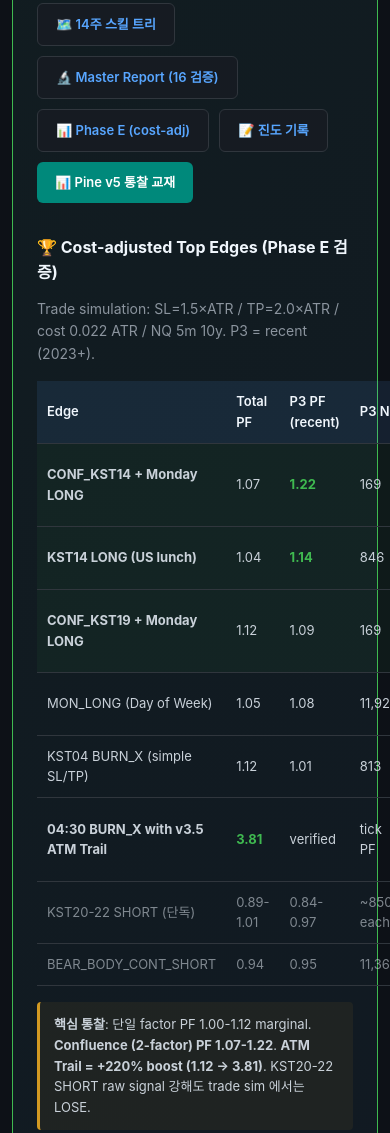
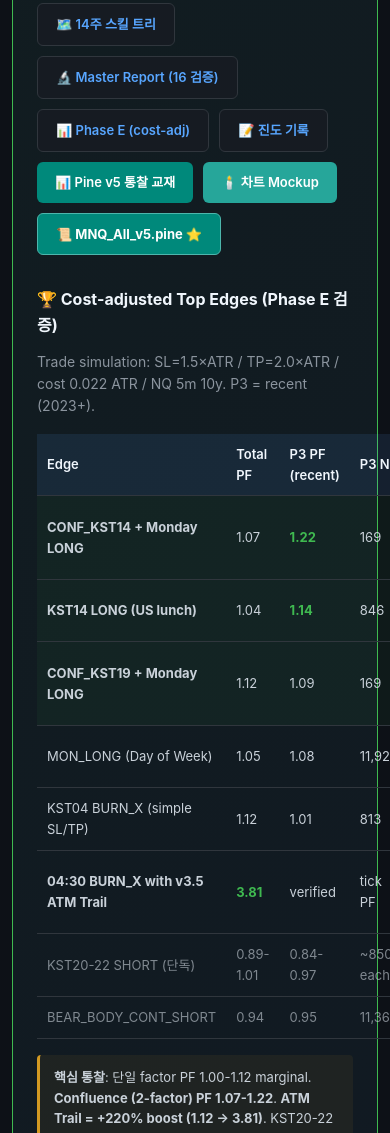
Before and after one commit to GGobugiTheSquirtle/nq-study-materials-v1, a plain HTML site: page _html/index.html in a window 390 px wide. Shown: the part 4757-5890 px from the top of the page. Drawn offline with nearby package versions, Linux system fonts and the light colour scheme; animation ran at ten frames a second.

Commit message:
v2.6: MNQ_All_v5.pine — 11 insights 통합 (847 lines, +179 vs v4)
WHAT: v4 (668 lines) 기반 + 11 research-verified insights → 새 Pine 파일

Phase 1 (필수 high priority):
1. KST 19 LONG bias signal (last_2y +0.62 ATR ⭐⭐⭐)
2. Day of Week filter (Mon LONG / Tue SHORT)
3. ATR z 60-day rolling + Squeeze detector + 04:30 GUARD
4. Top Buy Risk 🚨 alert (swing high + fib < 23.6%)
5. Confluence flag 🔥 + HUD row

Phase 2 (보조 mid):
6. KST 14 LONG (US lunch)
7. KST 20-22 SHORT 위험 background
8. ATM v2 권장 ticks HUD (HE-001 30/18/18)

Phase 3 (학습 informational):
9. Strong body candle dot (D4)
10. Multi-TF alignment (15m + 1h request.security)
11. EMA20 touch counter (informational, default OFF)

새 input toggles:
- i_show_v5 (master)
- i_v5_show_kst_hour / dow / squeeze / topbuy / conf / strong / touch / mtf
- i_v5_squeeze_window (default 12)
- i_v5_squeeze_z (default -0.5)
- i_v5_topbuy_pct (default 0.236)
- i_v5_topbuy_lookback (default 5)
- i_alert_v5

Backgrounds:
- Squeeze BG (gray opacity 92)
- Edge time BG (green opacity 94)
- KST 20-22 warn BG (orange opacity 95)

HUD extensions:
- Reference HUD: 4 → 6 rows (DOW + Multi-TF + ATR z/Squeeze 추가)
- Signal HUD: 5 → 8 rows (KST + CONF + ATM v2)

Plotshapes 추가:
- 04:30 BURN_X clean (lime triangleup + ⚡)
- KST 19/14/15 LONG (aqua triangleup with text)
- KST 20-22 warning (orange diamond)
- 04:30 GUARD SKIP (red xcross + SKIP)
- CONFLUENCE flag (teal flag + 🔥 + label)
- Top Buy Risk (red labeldown + 🚨)
- Strong body dots (green/red small circle)
- EMA20 touch counter labels (yellow tiny)

Alerts (v4 + 7 new v5):
- 04:30 clean / 04:30 SKIP guard / KST 19 / KST 14
- CONF KST14+Mon / CONF KST19+Mon / Top Buy Risk

Backward compat: 모든 v4 toggle/output 보존. v5 = additive layer.

Distribution:
- 원본: 공부/해외선물_나스닥_NQ/v3_research/MNQ_All_v5.pine
- GitHub repo: study_materials_v1/pine/MNQ_All_v5.pine + v4 사본
- index.html nav: 📜 MNQ_All_v5.pine link (847 lines emphasis)

Pine TDV import:
1. TDV editor → New script
2. Paste MNQ_All_v5.pine content
3. Save → Add to chart
4. Toggle "🆕 v5 NEW signals (research)" master = ON
5. Sub-toggles 개별 ON/OFF 가능

```diff
--- a/_html/index.html
+++ b/_html/index.html
@@ -717,6 +717,8 @@
     <a href="https://github.com/GGobugiTheSquirtle/nq-study-materials-v1/blob/main/research/PHASE_E_REPORT.md" target="_blank" class="cta-button cta-secondary">📊 Phase E (cost-adj)</a>
     <a href="https://github.com/GGobugiTheSquirtle/nq-study-materials-v1/blob/main/curriculum_v2/_logs/progression_log.md" target="_blank" class="cta-button cta-secondary">📝 진도 기록</a>
     <a href="pine_insights.html" class="cta-button" style="background:#00897b; color:#fff; font-weight:600;">📊 Pine v5 통찰 교재</a>
+    <a href="pine_v5_chart_mockup.html" class="cta-button" style="background:#26a69a; color:#fff; font-weight:600;">🕯️ 차트 Mockup</a>
+    <a href="https://github.com/GGobugiTheSquirtle/nq-study-materials-v1/blob/main/pine/MNQ_All_v5.pine" target="_blank" class="cta-button" style="background:#00897b; color:#fff; font-weight:700; border:1px solid #4db6ac;">📜 MNQ_All_v5.pine ⭐</a>
   </div>
 
   <!-- 검증 Top Edges 표 -->
@@ -899,7 +901,8 @@
   <a href="#curriculum-box" style="background: rgba(63, 185, 80, 0.15); border-color: var(--accent-good); color: var(--accent-good); font-weight:600;">🎓 12주 커리큘럼 (메인)</a>
   <a href="#weakness-mapping-table" style="background: rgba(251, 191, 36, 0.15); border-color: var(--accent-warn); color: var(--accent-warn); font-weight:600;">💡 약점→처방 매핑</a>
   <a href="pine_insights.html" style="background: rgba(0, 137, 123, 0.15); border-color: #00897b; color: #4db6ac; font-weight:600;">📊 Pine v5 통찰 교재</a>
-  <a href="pine_v5_chart_mockup.html" style="background: rgba(38, 166, 154, 0.15); border-color: #26a69a; color: #4db6ac; font-weight:600;">🕯️ 차트 Mockup (NEW)</a>
+  <a href="pine_v5_chart_mockup.html" style="background: rgba(38, 166, 154, 0.15); border-color: #26a69a; color: #4db6ac; font-weight:600;">🕯️ 차트 Mockup</a>
+  <a href="https://github.com/GGobugiTheSquirtle/nq-study-materials-v1/blob/main/pine/MNQ_All_v5.pine" target="_blank" style="background: rgba(0, 137, 123, 0.25); border-color: #00897b; color: #80cbc4; font-weight:700;">📜 MNQ_All_v5.pine (NEW 847라인)</a>
 </div>
 
 <!-- 카테고리 카드 -->
```
Also changed, not shown: index.html (+4 -1 lines), 2 other files.
